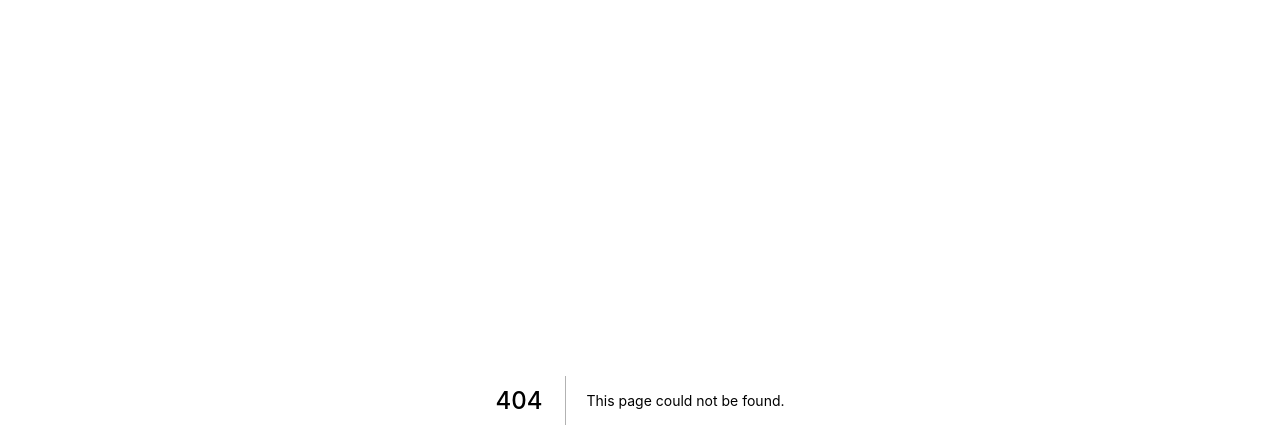
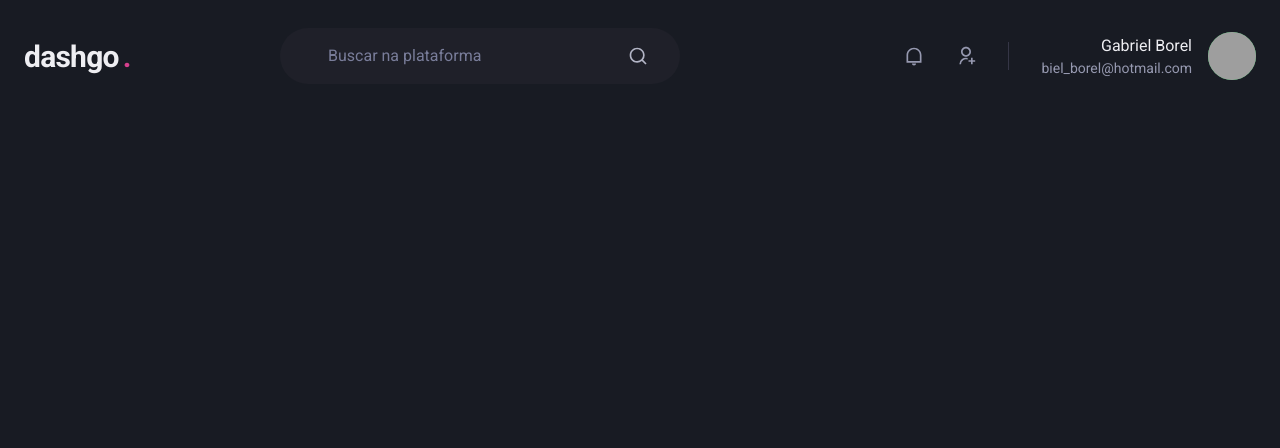
Before and after one commit to gabrielborel/dashgo, a Next.js app: page /dashboard in a window 1280 px wide. Before the commit this address had no page. Shown: the top 448 px of the page. Built offline with nearby package versions, Linux system fonts and the light colour scheme; grey boxes are pictures that could not be loaded.

Commit message:
Header created

```diff
--- a/package.json
+++ b/package.json
@@ -16,7 +16,8 @@
     "framer-motion": "^6.3.3",
     "next": "12.1.5",
     "react": "18.1.0",
-    "react-dom": "18.1.0"
+    "react-dom": "18.1.0",
+    "react-icons": "^4.3.1"
   },
   "devDependencies": {
     "@types/node": "^17.0.29",
--- /dev/null
+++ b/src/components/Header.tsx
@@ -0,0 +1,110 @@
+import { Avatar, Box, Flex, HStack, Icon, Input, Text } from '@chakra-ui/react';
+import {
+  RiNotificationLine,
+  RiSearchLine,
+  RiUserAddLine,
+} from 'react-icons/ri';
+
+export const Header = () => {
+  return (
+    <Flex
+      as="header"
+      w="100%"
+      maxW={1300}
+      h="20"
+      mx="auto"
+      mt="4"
+      px="6"
+      align="center"
+    >
+      <Text
+        fontSize="3xl"
+        fontWeight="bold"
+        letterSpacing="tight"
+        w="64"
+      >
+        dashgo
+        <Text
+          as="span"
+          color="pink.500"
+          ml={1}
+        >
+          .
+        </Text>
+      </Text>
+
+      <Flex
+        as="label"
+        flex="1"
+        py="4"
+        px="8"
+        maxWidth={400}
+        align="center"
+        alignSelf="center"
+        color="gray.200"
+        position="relative"
+        bg="gray.800"
+        borderRadius="full"
+      >
+        <Input
+          color="gray.50"
+          variant="unstyled"
+          px="4"
+          mr="4"
+          placeholder="Buscar na plataforma"
+          _placeholder={{ color: 'gray.400' }}
+        />
+
+        <Icon
+          as={RiSearchLine}
+          fontSize="20"
+        />
+      </Flex>
+
+      <Flex
+        align="center"
+        ml="auto"
+      >
+        <HStack
+          spacing="8"
+          mx="8"
+          pr="8"
+          py="1"
+          color="gray.300"
+          borderRightWidth={1}
+          borderColor="gray.700"
+        >
+          <Icon
+            as={RiNotificationLine}
+            fontSize="20"
+          />
+          <Icon
+            as={RiUserAddLine}
+            fontSize="20"
+          />
+        </HStack>
+
+        <Flex align="center">
+          <Box
+            mr="4"
+            textAlign="right"
+          >
+            <Text>Gabriel Borel</Text>
+            <Text
+              color="gray.300"
+              fontSize="sm"
+            >
+              biel_borel@hotmail.com
+            </Text>
+          </Box>
+
+          <Avatar
+            size="md"
+            name="Gabriel Borel"
+            src="https://github.com/gabrielborel.png"
+          />
+        </Flex>
+      </Flex>
+    </Flex>
+  );
+};
--- /dev/null
+++ b/src/pages/dashboard.tsx
@@ -0,0 +1,5 @@
+import { Header } from '../components/Header';
+
+export default function Dashboard() {
+  return <Header />;
+}
```
Also changed, not shown: 1 other file (tests, documents, lock files or other folders).
